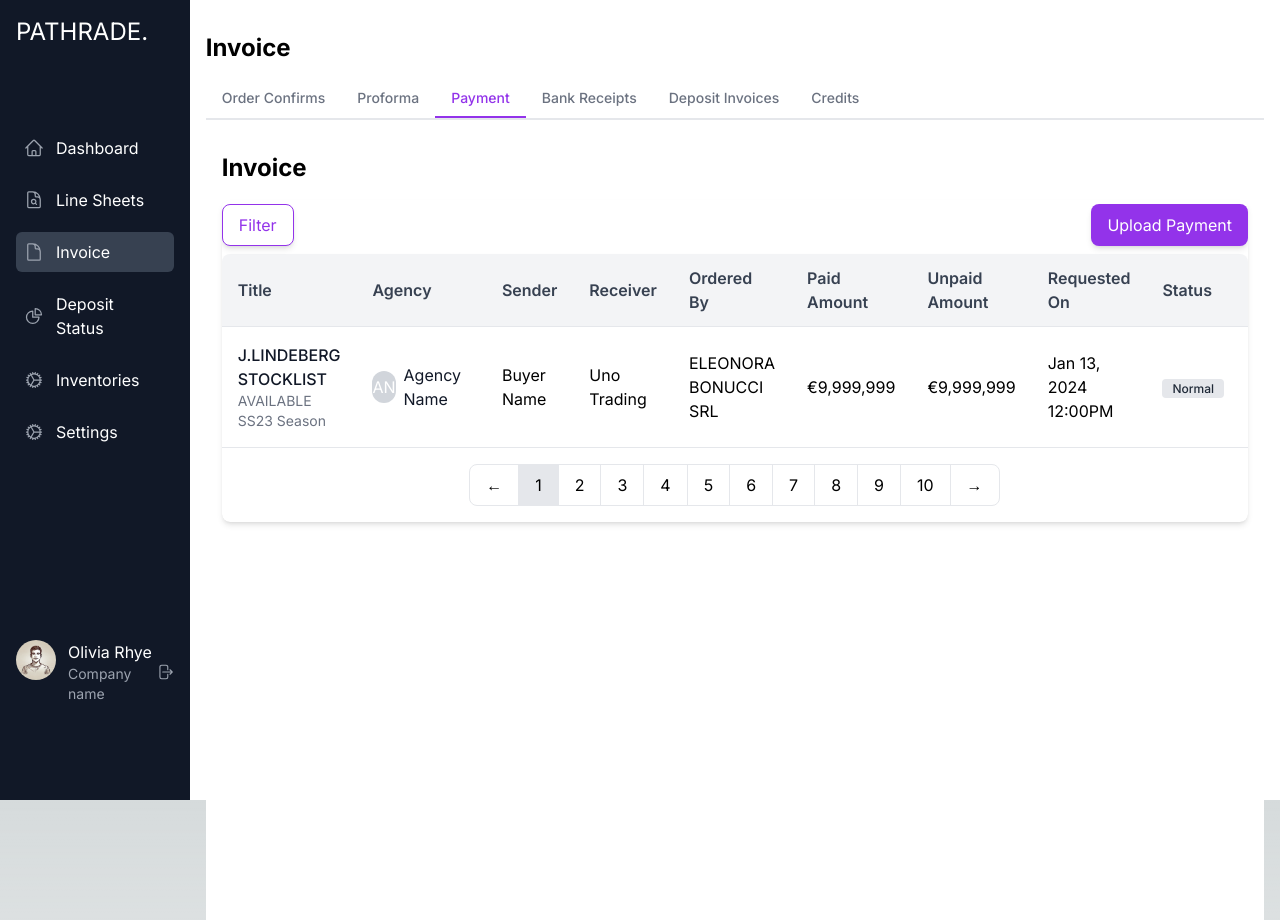
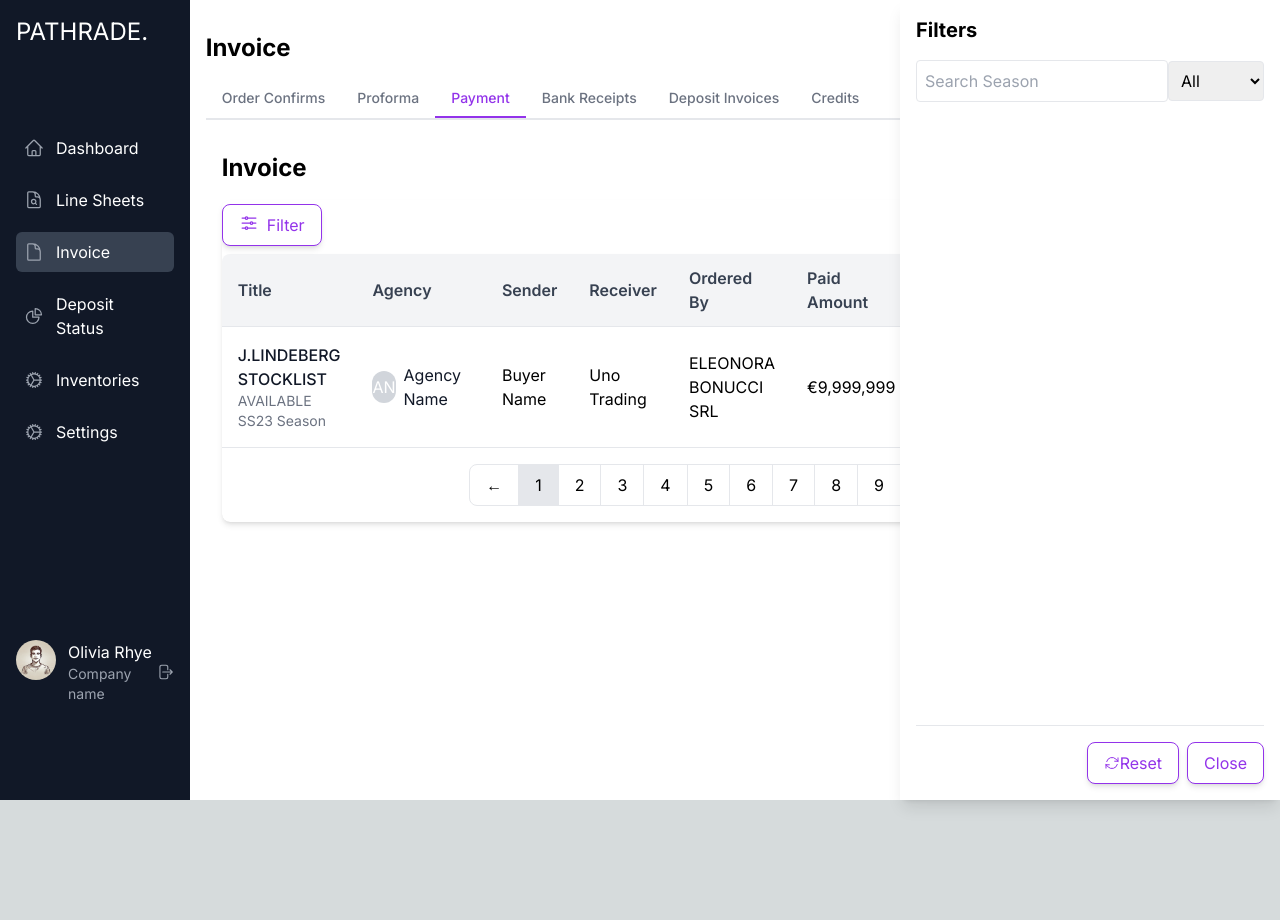
Before and after one commit to yeomgahui/pathrade-front, a Next.js app: page /invoice/payment in a window 1280 px wide. Both pictures are taken after a click on the button "Filter". After the commit the page ends 800 px from the top, so only its background shows below. Built offline with nearby package versions, Linux system fonts and the light colour scheme.

Commit message:
FilterPanel 생성

```diff
--- a/app/invoice/(withLayout)/payment/page.tsx
+++ b/app/invoice/(withLayout)/payment/page.tsx
@@ -2,7 +2,7 @@ import PaymentContent from '@/components/pages/InvoicePage/contents/PaymentConte
 
 const Page = () => {
   return (
-    <div className="bg-white h-screen py-8 px-4">
+    <div className="bg-white py-8 px-4">
       <h1 className="text-2xl font-bold text-black relative mb-4">Invoice</h1>
       <PaymentContent />
     </div>
--- a/components/atoms/Button/index.tsx
+++ b/components/atoms/Button/index.tsx
@@ -3,6 +3,7 @@ type ButtonProps = {
   variant?: 'primary' | 'secondary';
   onClick?: () => void;
   disabled?: boolean;
+  className?: string;
 };
 
 const Button = ({
@@ -10,9 +11,9 @@ const Button = ({
   variant = 'primary',
   onClick,
   disabled = false,
+  className = '',
 }: ButtonProps) => {
-  const baseStyles =
-    'px-4 py-2 rounded-lg shadow-md focus:outline-none transition duration-150 ease-in-out';
+  const baseStyles = `px-4 py-2 rounded-lg shadow-md focus:outline-none transition duration-150 ease-in-out ${className}`;
 
   const variantStyles = {
     primary: 'bg-purple-600 text-white hover:bg-purple-700',
--- /dev/null
+++ b/components/atoms/Input/index.tsx
@@ -0,0 +1,18 @@
+interface InputProps {
+  placeholder: string;
+  onChange: (e: React.ChangeEvent<HTMLInputElement>) => void;
+  className?: string;
+}
+
+const Input = ({ placeholder, onChange, className }: InputProps) => {
+  return (
+    <input
+      type="text"
+      placeholder={placeholder}
+      onChange={onChange}
+      className={`border p-2 rounded ${className}`}
+    />
+  );
+};
+
+export default Input;
--- /dev/null
+++ b/components/atoms/Select/index.tsx
@@ -0,0 +1,19 @@
+interface SelectProps {
+  options: string[];
+  onChange: (e: React.ChangeEvent<HTMLSelectElement>) => void;
+  className?: string;
+}
+
+const Select = ({ options, onChange, className }: SelectProps) => {
+  return (
+    <select className={`border p-2 rounded ${className}`} onChange={onChange}>
+      {options.map((option, index) => (
+        <option key={index} value={option}>
+          {option}
+        </option>
+      ))}
+    </select>
+  );
+};
+
+export default Select;
--- /dev/null
+++ b/components/molecules/FilterPanel/index.tsx
@@ -0,0 +1,51 @@
+'use client';
+
+import React from 'react';
+import Input from '@/components/atoms/Input';
+import Select from '@/components/atoms/Select';
+import Button from '@/components/atoms/Button';
+import { ArrowPathIcon } from '@heroicons/react/24/outline';
+
+type FilterPanelProps = {
+  isVisible: boolean;
+  onClose: () => void;
+};
+
+const FilterPanel = ({ isVisible, onClose }: FilterPanelProps) => {
+  if (!isVisible) return null;
+
+  const onReset = () => {
+    console.log('Reset');
+  };
+
+  return (
+    <div className="fixed flex flex-col justify-between right-0 top-0 h-screen w-86 bg-white shadow-lg p-4">
+      <div>
+        <h2 className="text-xl font-bold mb-4">Filters</h2>
+        <Input
+          placeholder="Search Season"
+          onChange={() => {}}
+          className="mb-4"
+        />
+        <Select
+          options={['All', 'Buyer', 'Agency']}
+          onChange={() => {}}
+          className="mb-4"
+        />
+      </div>
+      <div className="flex justify-end space-x-2 pt-4 border-t">
+        <Button onClick={onReset} variant="secondary">
+          <div className="flex items-center">
+            <ArrowPathIcon className="w-4 h-4" />
+            Reset
+          </div>
+        </Button>
+        <Button onClick={onClose} variant="secondary">
+          Close
+        </Button>
+      </div>
+    </div>
+  );
+};
+
+export default FilterPanel;
--- a/components/pages/invoicePage/contents/PaymentContent.tsx
+++ b/components/pages/invoicePage/contents/PaymentContent.tsx
@@ -1,18 +1,38 @@
+'use client';
 import Link from 'next/link';
+import { useState } from 'react';
 
 import InvoiceTable from '../InvoiceTable';
 import Button from '@/components/atoms/Button';
+import FilterPanel from '@/components/molecules/FilterPanel';
+import { AdjustmentsHorizontalIcon } from '@heroicons/react/24/outline';
 
 const PaymentContent = () => {
+  const [isFilterVisible, setIsFilterVisible] = useState(false);
+
   return (
     <div className="overflow-x-auto bg-white shadow-md rounded-lg">
       <div className="flex justify-between pb-2 pt-1">
-        <Button variant="secondary">Filter</Button>
+        <Button
+          variant="secondary"
+          onClick={() => setIsFilterVisible((prev) => !prev)}
+        >
+          <div className="flex">
+            <AdjustmentsHorizontalIcon className="w-5 h-5 mr-2" />
+            Filter
+          </div>
+        </Button>
         <Button>
           <Link href="payment/upload-payment">Upload Payment</Link>
         </Button>
       </div>
       <InvoiceTable />
+      <FilterPanel
+        isVisible={isFilterVisible}
+        onClose={() => {
+          setIsFilterVisible(false);
+        }}
+      />
     </div>
   );
 };
```
